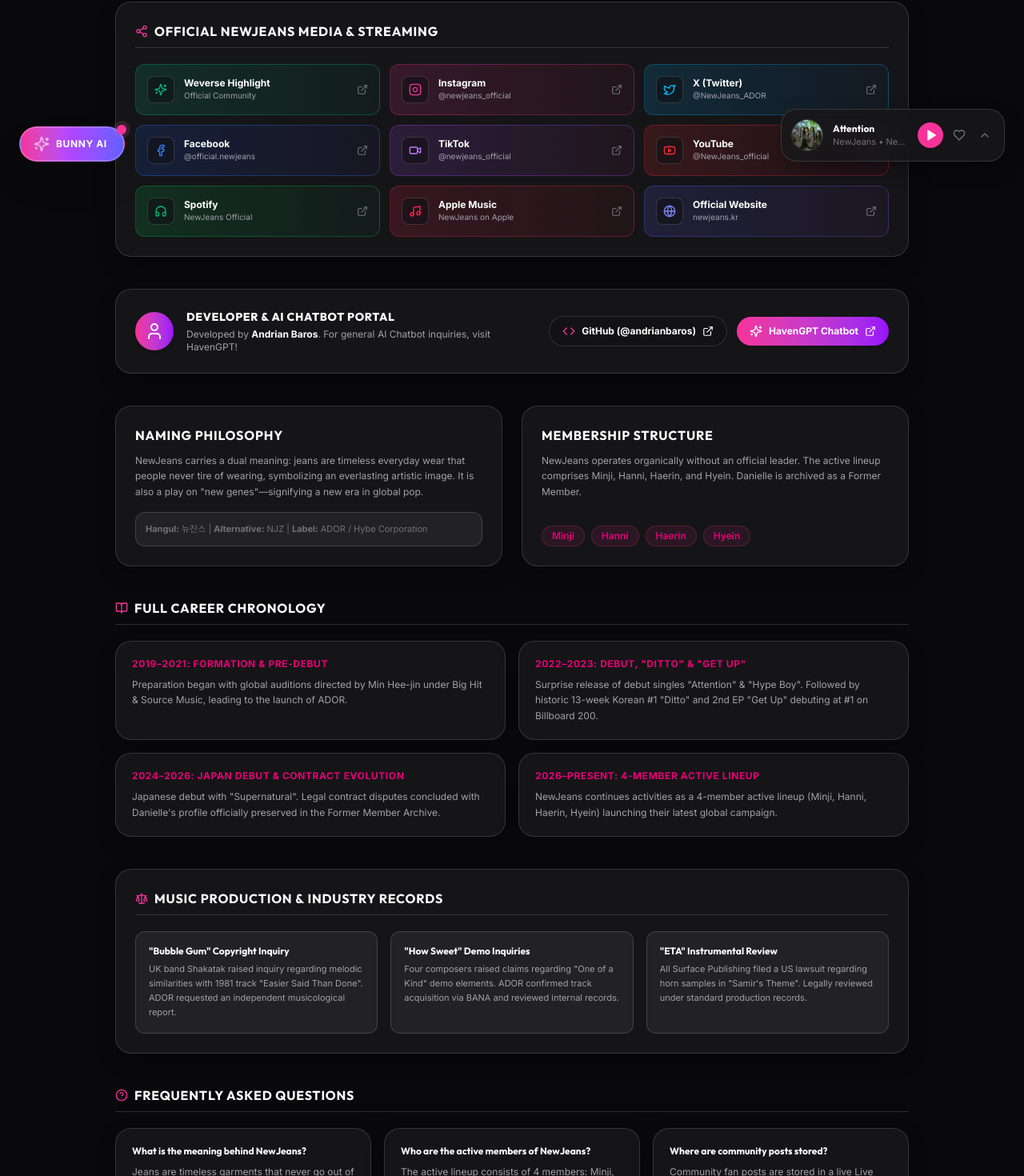
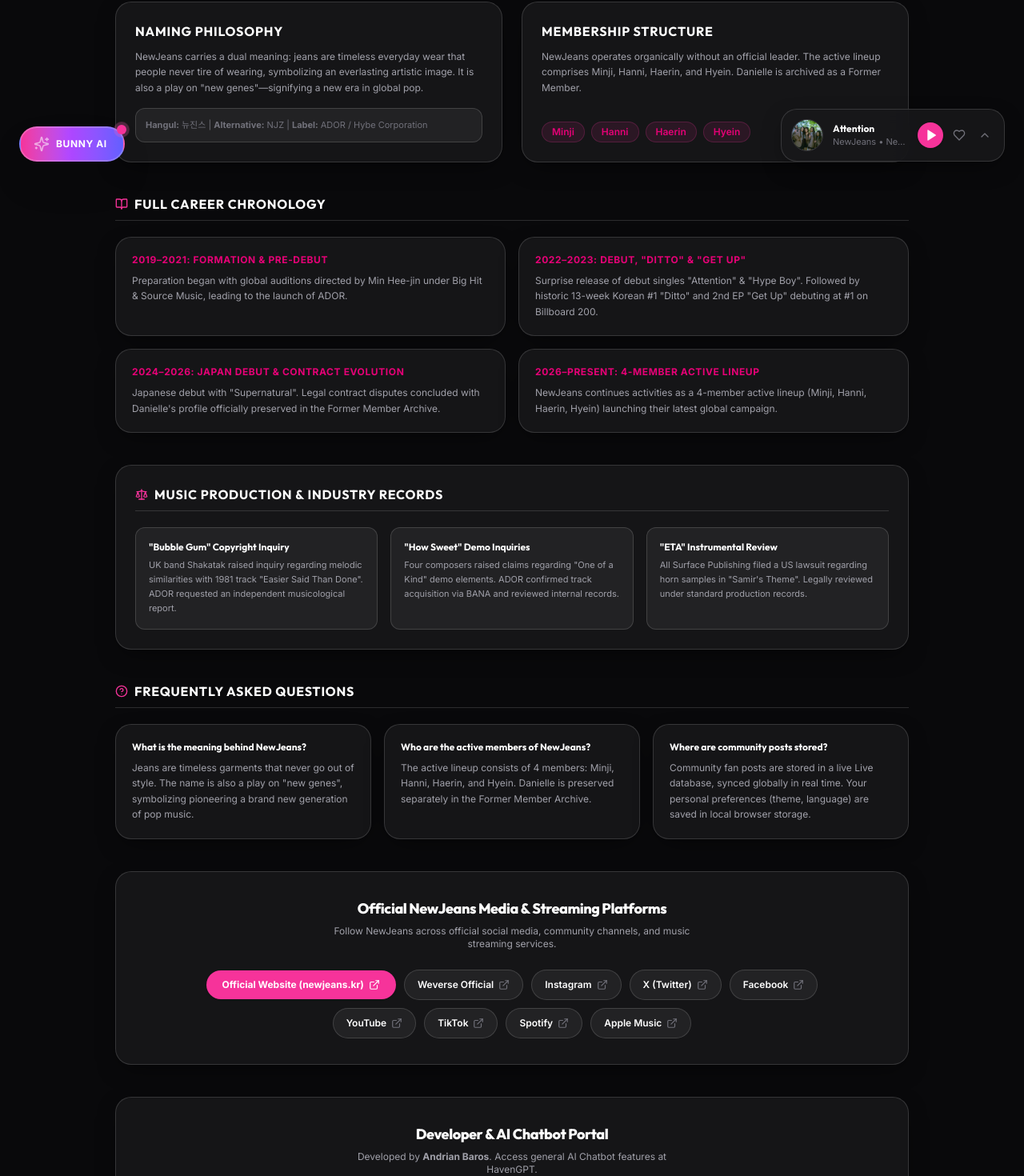
Before and after one commit to andrianbaros/bunnies-world, a React (Vite) app: page /about in a window 1280 px wide. Shown: the part 574-2044 px from the top of the page at 80% size. Built offline with nearby package versions, Linux system fonts and the light colour scheme.

Commit message:
style: redesign About page links to match exact minimalist dark card and pill button style reference

```diff
--- a/src/pages/About.jsx
+++ b/src/pages/About.jsx
@@ -1,94 +1,10 @@
 import React from 'react';
 import { motion } from 'framer-motion';
-import {
-  HelpCircle,
-  Globe,
-  BookOpen,
-  Scale,
-  ExternalLink,
-  Code,
-  Sparkles,
-  Share2,
-  Instagram,
-  Youtube,
-  Twitter,
-  Facebook,
-  Music,
-  Headphones,
-  Video,
-  User,
-  Radio
-} from 'lucide-react';
+import { HelpCircle, BookOpen, Scale, ExternalLink } from 'lucide-react';
 import { useTranslation } from 'react-i18next';
 
 export default function About() {
   const { t } = useTranslation();
-
-  const officialSNSLinks = [
-    {
-      name: 'Weverse Highlight',
-      url: 'https://weverse.io/newjeansofficial/highlight',
-      handle: 'Official Community',
-      color: 'from-emerald-500/15 to-teal-500/5 border-emerald-500/30 text-emerald-500 dark:text-emerald-400',
-      icon: <Sparkles className="w-4 h-4 text-emerald-500" />
-    },
-    {
-      name: 'Instagram',
-      url: 'https://www.instagram.com/newjeans_official/',
-      handle: '@newjeans_official',
-      color: 'from-pink-500/15 to-rose-500/5 border-pink-500/30 text-pink-500 dark:text-pink-400',
-      icon: <Instagram className="w-4 h-4 text-pink-500" />
-    },
-    {
-      name: 'X (Twitter)',
-      url: 'https://x.com/NewJeans_ADOR',
-      handle: '@NewJeans_ADOR',
-      color: 'from-sky-500/15 to-blue-500/5 border-sky-500/30 text-sky-500 dark:text-sky-400',
-      icon: <Twitter className="w-4 h-4 text-sky-400" />
-    },
-    {
-      name: 'Facebook',
-      url: 'https://www.facebook.com/official.newjeans',
-      handle: '@official.newjeans',
-      color: 'from-blue-600/15 to-indigo-600/5 border-blue-500/30 text-blue-500 dark:text-blue-400',
-      icon: <Facebook className="w-4 h-4 text-blue-500" />
-    },
-    {
-      name: 'TikTok',
-      url: 'https://www.tiktok.com/@newjeans_official',
-      handle: '@newjeans_official',
-      color: 'from-purple-500/15 to-pink-500/5 border-purple-500/30 text-purple-500 dark:text-purple-400',
-      icon: <Video className="w-4 h-4 text-purple-400" />
-    },
-    {
-      name: 'YouTube',
-      url: 'https://www.youtube.com/c/NewJeans_official',
-      handle: '@NewJeans_official',
-      color: 'from-red-500/15 to-rose-600/5 border-red-500/30 text-red-500 dark:text-red-400',
-      icon: <Youtube className="w-4 h-4 text-red-500" />
-    },
-    {
-      name: 'Spotify',
-      url: 'https://open.spotify.com/artist/6HvZYsbFfjnjFrWF950C9d',
-      handle: 'NewJeans Official',
-      color: 'from-green-500/15 to-emerald-600/5 border-green-500/30 text-green-500 dark:text-green-400',
-      icon: <Headphones className="w-4 h-4 text-emerald-500" />
-    },
-    {
-      name: 'Apple Music',
-      url: 'https://music.apple.com/id/artist/newjeans/1635469693?l=id',
-      handle: 'NewJeans on Apple',
-      color: 'from-rose-500/15 to-red-500/5 border-rose-500/30 text-rose-500 dark:text-rose-400',
-      icon: <Music className="w-4 h-4 text-rose-500" />
-    },
-    {
-      name: 'Official Website',
-      url: 'https://newjeans.kr',
-      handle: 'newjeans.kr',
-      color: 'from-indigo-500/15 to-purple-500/5 border-indigo-500/30 text-indigo-500 dark:text-indigo-400',
-      icon: <Globe className="w-4 h-4 text-indigo-400" />
-    }
-  ];
 
   const historyMilestones = [
     {
@@ -155,7 +71,7 @@
       </div>
 
       {/* 2. About Bunnies World Web Portal with Official Logo */}
-      <section className="glass-surface p-6 sm:p-8 rounded-2xl border flex flex-col md:flex-row items-center gap-6">
+      <section className="glass-surface p-6 sm:p-8 rounded-3xl border border-[var(--border-color)] flex flex-col md:flex-row items-center gap-6">
         <div className="w-24 h-24 sm:w-28 sm:h-28 flex-shrink-0 bg-[var(--bg-subtle)] p-3.5 rounded-2xl border border-[var(--border-color)] flex items-center justify-center shadow-xs">
           <img src="/assets/logo.png" alt="Bunnies World Official Logo" className="w-full h-full object-contain" />
         </div>
@@ -183,79 +99,9 @@
         </div>
       </section>
 
-      {/* Official NewJeans SNS & Streaming Platforms */}
-      <section className="glass-surface p-6 rounded-2xl border flex flex-col gap-5">
-        <div className="flex items-center gap-2 border-b border-[var(--border-color)] pb-2">
-          <Share2 className="w-4 h-4 text-pink-500" />
-          <h2 className="text-base font-bold text-[var(--text-heading)] uppercase tracking-wider">
-            OFFICIAL NEWJEANS MEDIA & STREAMING
-          </h2>
-        </div>
-        <div className="grid grid-cols-1 sm:grid-cols-2 md:grid-cols-3 gap-3">
-          {officialSNSLinks.map((item, idx) => (
-            <a
-              key={idx}
-              href={item.url}
-              target="_blank"
-              rel="noopener noreferrer"
-              className={`p-3.5 rounded-xl border bg-gradient-to-r ${item.color} flex items-center justify-between hover:scale-[1.02] transition-all group shadow-2xs`}
-            >
-              <div className="flex items-center gap-3">
-                <div className="p-2 rounded-lg bg-[var(--bg-card)]/60 border border-[var(--border-color)] flex items-center justify-center">
-                  {item.icon}
-                </div>
-                <div className="flex flex-col text-left">
-                  <span className="text-xs font-extrabold text-[var(--text-heading)]">{item.name}</span>
-                  <span className="text-[10px] text-[var(--text-secondary)]">{item.handle}</span>
-                </div>
-              </div>
-              <ExternalLink className="w-3.5 h-3.5 text-[var(--text-muted)] group-hover:text-[var(--text-heading)] transition-colors" />
-            </a>
-          ))}
-        </div>
-      </section>
-
-      {/* Developer & HavenGPT AI Project Section */}
-      <section className="glass-surface p-6 rounded-2xl border flex flex-col md:flex-row items-center justify-between gap-6 bg-gradient-to-r from-pink-500/5 via-purple-500/5 to-indigo-500/5">
-        <div className="flex items-center gap-4 text-center md:text-left">
-          <div className="w-12 h-12 rounded-full bg-gradient-to-r from-pink-500 to-purple-600 flex items-center justify-center text-white font-bold text-lg shadow-md flex-shrink-0">
-            <User className="w-6 h-6 text-white" />
-          </div>
-          <div>
-            <h3 className="text-sm font-extrabold text-[var(--text-heading)] uppercase tracking-wider">DEVELOPER & AI CHATBOT PORTAL</h3>
-            <p className="text-xs text-[var(--text-secondary)] mt-1">
-              Developed by <strong className="text-[var(--text-heading)]">Andrian Baros</strong>. For general AI Chatbot inquiries, visit HavenGPT!
-            </p>
-          </div>
-        </div>
-
-        <div className="flex flex-wrap items-center justify-center gap-3 flex-shrink-0">
-          <a
-            href="https://github.com/andrianbaros"
-            target="_blank"
-            rel="noopener noreferrer"
-            className="px-4 py-2.5 rounded-full bg-[var(--bg-card)] border border-[var(--border-color)] text-[var(--text-heading)] text-xs font-bold hover:border-pink-500 transition-colors flex items-center gap-2 shadow-xs"
-          >
-            <Code className="w-4 h-4 text-pink-500" />
-            <span>GitHub (@andrianbaros)</span>
-            <ExternalLink className="w-3.5 h-3.5" />
-          </a>
-          <a
-            href="https://havengpt.vercel.app/"
-            target="_blank"
-            rel="noopener noreferrer"
-            className="px-4 py-2.5 rounded-full bg-gradient-to-r from-pink-500 to-purple-600 text-white text-xs font-bold hover:opacity-90 transition-opacity flex items-center gap-2 shadow-sm"
-          >
-            <Sparkles className="w-4 h-4" />
-            <span>HavenGPT Chatbot</span>
-            <ExternalLink className="w-3.5 h-3.5" />
-          </a>
-        </div>
-      </section>
-
       {/* 3. Group Identity & Naming Meaning */}
       <section className="grid grid-cols-1 md:grid-cols-2 gap-6 items-stretch">
-        <div className="glass-surface p-6 rounded-2xl border flex flex-col justify-between gap-4">
+        <div className="glass-surface p-6 rounded-3xl border border-[var(--border-color)] flex flex-col justify-between gap-4">
           <div className="flex flex-col gap-2.5">
             <h2 className="text-base font-bold text-[var(--text-heading)] uppercase tracking-wider">
               {t('about_naming')}
@@ -269,7 +115,7 @@
           </div>
         </div>
 
-        <div className="glass-surface p-6 rounded-2xl border flex flex-col justify-between gap-4">
+        <div className="glass-surface p-6 rounded-3xl border border-[var(--border-color)] flex flex-col justify-between gap-4">
           <div className="flex flex-col gap-2.5">
             <h2 className="text-base font-bold text-[var(--text-heading)] uppercase tracking-wider">
               {t('about_membership')}
@@ -295,7 +141,7 @@
         </h2>
         <div className="grid grid-cols-1 sm:grid-cols-2 gap-4">
           {historyMilestones.map((m, idx) => (
-            <div key={idx} className="glass-surface p-5 rounded-2xl flex flex-col gap-2 border">
+            <div key={idx} className="glass-surface p-5 rounded-2xl flex flex-col gap-2 border border-[var(--border-color)]">
               <span className="text-xs font-bold text-pink-600 dark:text-pink-400 uppercase tracking-wider">{m.era}</span>
               <p className="text-xs text-[var(--text-secondary)] leading-relaxed">{m.desc}</p>
             </div>
@@ -304,7 +150,7 @@
       </section>
 
       {/* 5. Music & Copyright Records */}
-      <section className="glass-surface p-6 rounded-2xl flex flex-col gap-5 border">
+      <section className="glass-surface p-6 rounded-3xl flex flex-col gap-5 border border-[var(--border-color)]">
         <div className="flex items-center gap-2 border-b border-[var(--border-color)] pb-2">
           <Scale className="w-4 h-4 text-pink-500" />
           <h2 className="text-base font-bold text-[var(--text-heading)] uppercase tracking-wider">{t('about_records')}</h2>
@@ -327,7 +173,7 @@
         </h2>
         <div className="grid grid-cols-1 sm:grid-cols-3 gap-4">
           {faqs.map((faq, idx) => (
-            <div key={idx} className="glass-surface p-5 rounded-2xl flex flex-col gap-2 border">
+            <div key={idx} className="glass-surface p-5 rounded-2xl flex flex-col gap-2 border border-[var(--border-color)]">
               <h3 className="font-bold text-xs text-[var(--text-heading)]">{faq.q}</h3>
               <p className="text-xs text-[var(--text-secondary)] leading-relaxed">{faq.a}</p>
             </div>
@@ -335,27 +181,139 @@
         </div>
       </section>
 
-      {/* 7. External Links & Weverse */}
-      <section className="glass-surface p-6 sm:p-8 rounded-2xl text-center flex flex-col items-center gap-3 border">
-        <h3 className="text-lg font-extrabold text-[var(--text-heading)]">{t('about_portal')}</h3>
-        <p className="text-xs text-[var(--text-secondary)] max-w-md">{t('about_portal_sub')}</p>
-        <div className="flex flex-wrap items-center justify-center gap-3 mt-2">
+      {/* 7. Official NewJeans Media & Streaming Platforms (Minimalist Pill Style matching reference) */}
+      <section className="glass-surface p-6 sm:p-8 rounded-3xl border border-[var(--border-color)] text-center flex flex-col items-center gap-4">
+        <div className="flex flex-col items-center gap-1.5">
+          <h3 className="text-lg font-black text-[var(--text-heading)] tracking-tight">
+            Official NewJeans Media & Streaming Platforms
+          </h3>
+          <p className="text-xs text-[var(--text-secondary)] max-w-md">
+            Follow NewJeans across official social media, community channels, and music streaming services.
+          </p>
+        </div>
+
+        <div className="flex flex-wrap items-center justify-center gap-2.5 pt-2 max-w-3xl">
           <a
             href="https://newjeans.kr"
             target="_blank"
             rel="noopener noreferrer"
-            className="px-5 py-2.5 rounded-full bg-pink-500 text-white font-semibold text-xs hover:bg-pink-600 transition-colors flex items-center gap-1.5"
+            className="px-5 py-2.5 rounded-full bg-pink-500 hover:bg-pink-600 text-white font-bold text-xs transition-all flex items-center gap-1.5 shadow-sm"
           >
-            <span>{t('about_official_web')}</span>
+            <span>Official Website (newjeans.kr)</span>
             <ExternalLink className="w-3.5 h-3.5" />
           </a>
+
           <a
             href="https://weverse.io/newjeansofficial/highlight"
             target="_blank"
             rel="noopener noreferrer"
-            className="px-5 py-2.5 rounded-full bg-[var(--bg-subtle)] border border-[var(--border-color)] text-[var(--text-heading)] font-semibold text-xs hover:bg-[var(--bg-subtle-hover)] transition-colors flex items-center gap-1.5"
+            className="px-4 py-2.5 rounded-full bg-[var(--bg-subtle)] hover:bg-[var(--bg-subtle-hover)] border border-[var(--border-color)] text-[var(--text-heading)] font-semibold text-xs transition-all flex items-center gap-1.5"
           >
             <span>Weverse Official</span>
+            <ExternalLink className="w-3.5 h-3.5 text-[var(--text-muted)]" />
+          </a>
+
+          <a
+            href="https://www.instagram.com/newjeans_official/"
+            target="_blank"
+            rel="noopener noreferrer"
+            className="px-4 py-2.5 rounded-full bg-[var(--bg-subtle)] hover:bg-[var(--bg-subtle-hover)] border border-[var(--border-color)] text-[var(--text-heading)] font-semibold text-xs transition-all flex items-center gap-1.5"
+          >
+            <span>Instagram</span>
+            <ExternalLink className="w-3.5 h-3.5 text-[var(--text-muted)]" />
+          </a>
+
+          <a
+            href="https://x.com/NewJeans_ADOR"
+            target="_blank"
+            rel="noopener noreferrer"
+            className="px-4 py-2.5 rounded-full bg-[var(--bg-subtle)] hover:bg-[var(--bg-subtle-hover)] border border-[var(--border-color)] text-[var(--text-heading)] font-semibold text-xs transition-all flex items-center gap-1.5"
+          >
+            <span>X (Twitter)</span>
+            <ExternalLink className="w-3.5 h-3.5 text-[var(--text-muted)]" />
+          </a>
+
+          <a
+            href="https://www.facebook.com/official.newjeans"
+            target="_blank"
+            rel="noopener noreferrer"
+            className="px-4 py-2.5 rounded-full bg-[var(--bg-subtle)] hover:bg-[var(--bg-subtle-hover)] border border-[var(--border-color)] text-[var(--text-heading)] font-semibold text-xs transition-all flex items-center gap-1.5"
+          >
+            <span>Facebook</span>
+            <ExternalLink className="w-3.5 h-3.5 text-[var(--text-muted)]" />
+          </a>
+
+          <a
+            href="https://www.youtube.com/c/NewJeans_official"
+            target="_blank"
+            rel="noopener noreferrer"
+            className="px-4 py-2.5 rounded-full bg-[var(--bg-subtle)] hover:bg-[var(--bg-subtle-hover)] border border-[var(--border-color)] text-[var(--text-heading)] font-semibold text-xs transition-all flex items-center gap-1.5"
+          >
+            <span>YouTube</span>
+            <ExternalLink className="w-3.5 h-3.5 text-[var(--text-muted)]" />
+          </a>
+
+          <a
+            href="https://www.tiktok.com/@newjeans_official"
+            target="_blank"
+            rel="noopener noreferrer"
+            className="px-4 py-2.5 rounded-full bg-[var(--bg-subtle)] hover:bg-[var(--bg-subtle-hover)] border border-[var(--border-color)] text-[var(--text-heading)] font-semibold text-xs transition-all flex items-center gap-1.5"
+          >
+            <span>TikTok</span>
+            <ExternalLink className="w-3.5 h-3.5 text-[var(--text-muted)]" />
+          </a>
+
+          <a
+            href="https://open.spotify.com/artist/6HvZYsbFfjnjFrWF950C9d"
+            target="_blank"
+            rel="noopener noreferrer"
+            className="px-4 py-2.5 rounded-full bg-[var(--bg-subtle)] hover:bg-[var(--bg-subtle-hover)] border border-[var(--border-color)] text-[var(--text-heading)] font-semibold text-xs transition-all flex items-center gap-1.5"
+          >
+            <span>Spotify</span>
+            <ExternalLink className="w-3.5 h-3.5 text-[var(--text-muted)]" />
+          </a>
+
+          <a
+            href="https://music.apple.com/id/artist/newjeans/1635469693?l=id"
+            target="_blank"
+            rel="noopener noreferrer"
+            className="px-4 py-2.5 rounded-full bg-[var(--bg-subtle)] hover:bg-[var(--bg-subtle-hover)] border border-[var(--border-color)] text-[var(--text-heading)] font-semibold text-xs transition-all flex items-center gap-1.5"
+          >
+            <span>Apple Music</span>
+            <ExternalLink className="w-3.5 h-3.5 text-[var(--text-muted)]" />
+          </a>
+        </div>
+      </section>
+
+      {/* 8. Developer & HavenGPT AI Project Portal (Matching reference style) */}
+      <section className="glass-surface p-6 sm:p-8 rounded-3xl border border-[var(--border-color)] text-center flex flex-col items-center gap-4">
+        <div className="flex flex-col items-center gap-1.5">
+          <h3 className="text-lg font-black text-[var(--text-heading)] tracking-tight">
+            Developer & AI Chatbot Portal
+          </h3>
+          <p className="text-xs text-[var(--text-secondary)] max-w-md">
+            Developed by <strong>Andrian Baros</strong>. Access general AI Chatbot features at HavenGPT.
+          </p>
+        </div>
+
+        <div className="flex flex-wrap items-center justify-center gap-2.5 pt-1">
+          <a
+            href="https://github.com/andrianbaros"
+            target="_blank"
+            rel="noopener noreferrer"
+            className="px-5 py-2.5 rounded-full bg-[var(--bg-subtle)] hover:bg-[var(--bg-subtle-hover)] border border-[var(--border-color)] text-[var(--text-heading)] font-semibold text-xs transition-all flex items-center gap-1.5"
+          >
+            <span>GitHub (@andrianbaros)</span>
+            <ExternalLink className="w-3.5 h-3.5 text-[var(--text-muted)]" />
+          </a>
+
+          <a
+            href="https://havengpt.vercel.app/"
+            target="_blank"
+            rel="noopener noreferrer"
+            className="px-5 py-2.5 rounded-full bg-pink-500 hover:bg-pink-600 text-white font-bold text-xs transition-all flex items-center gap-1.5 shadow-sm"
+          >
+            <span>HavenGPT Chatbot</span>
             <ExternalLink className="w-3.5 h-3.5" />
           </a>
         </div>
```
